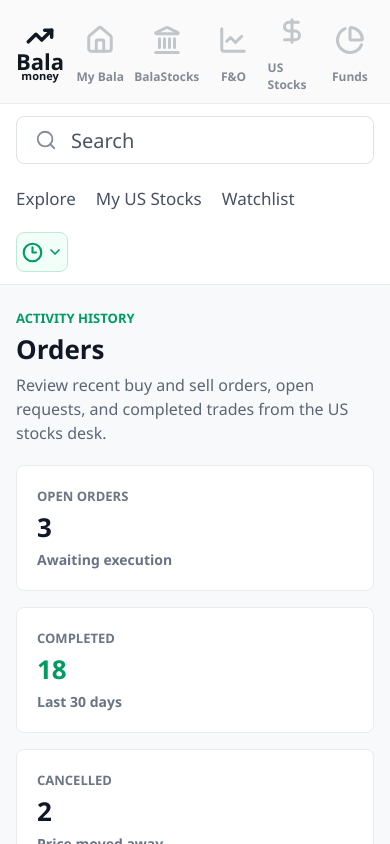
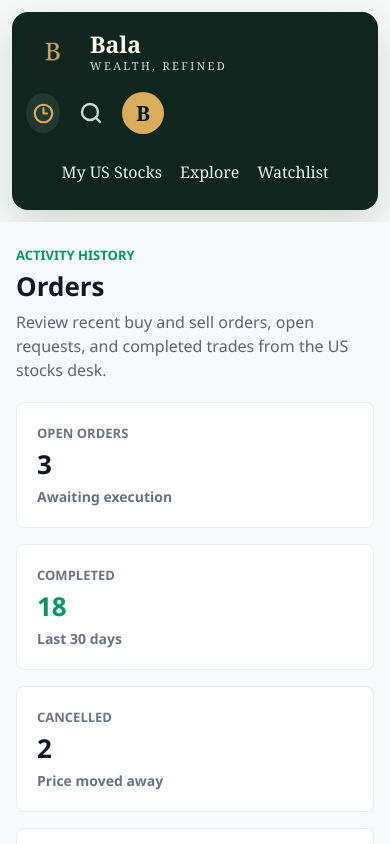
Before and after one commit to balajiekk/portfolio-pilot, a React (Vite) app: page /portfolio-pilot/orders in a window 390 px wide. Shown: the top 844 px of the page. Built offline with nearby package versions, Linux system fonts and the light colour scheme.

Commit message:
Replace shell with Bala Wealth header

```diff
--- a/scripts/create-spa-fallback.mjs
+++ b/scripts/create-spa-fallback.mjs
@@ -12,6 +12,7 @@
   "investments/us-stocks/my-us-stocks/index.html",
   "orders/index.html",
   "wallet-history/index.html",
+  "watchlist/index.html",
   "funds/index.html",
 ];
 
--- a/src/app/layouts/MainLayout.tsx
+++ b/src/app/layouts/MainLayout.tsx
@@ -1,7 +1,6 @@
 import type { ReactNode } from "react";
 
 import Header from "../../shared/components/Header";
-import Sidebar from "../../shared/components/Sidebar";
 
 interface MainLayoutProps {
   children: ReactNode;
@@ -10,8 +9,6 @@
 export default function MainLayout({ children }: MainLayoutProps) {
   return (
     <div className="app-shell">
-      <Sidebar />
-
       <div className="content-shell">
         <Header />
 
--- a/src/app/routes/AppRoutes.tsx
+++ b/src/app/routes/AppRoutes.tsx
@@ -25,6 +25,7 @@
       <Route path="/investments/us-stocks/my-us-stocks" element={withLayout(<Dashboard />)} />
       <Route path="/orders" element={withLayout(<DummyPage title="Orders" />)} />
       <Route path="/wallet-history" element={withLayout(<DummyPage title="Wallet History" />)} />
+      <Route path="/watchlist" element={withLayout(<DummyPage title="Watchlist" />)} />
       <Route path="/funds" element={withLayout(<FundsPage />)} />
     </Routes>
   );
--- a/src/shared/DummyPage.tsx
+++ b/src/shared/DummyPage.tsx
@@ -111,6 +111,24 @@
       { title: "FX conversion", detail: "Converted funds for US market purchases.", value: "$300" },
     ],
   },
+  Watchlist: {
+    eyebrow: "Market shortlist",
+    title: "Watchlist",
+    summary:
+      "Keep high-conviction stocks close at hand before they move into orders or your portfolio.",
+    metrics: [
+      { label: "Tracked stocks", value: "12", detail: "Across US markets" },
+      { label: "Price alerts", value: "5", detail: "Near target zones" },
+      { label: "Today movers", value: "4", detail: "Above 1% change", positive: true },
+      { label: "New ideas", value: "2", detail: "Added this week" },
+    ],
+    listTitle: "Current watchlist",
+    items: [
+      { title: "NVIDIA Corp.", detail: "Waiting for a pullback before adding exposure.", value: "Alert" },
+      { title: "Apple Inc.", detail: "Watching service revenue momentum after earnings.", value: "Core" },
+      { title: "Tesla Inc.", detail: "Volatility remains high; keep order size small.", value: "Watch" },
+    ],
+  },
   Funds: {
     eyebrow: "Mutual funds",
     title: "Fund portfolio",
--- a/src/shared/components/Header.tsx
+++ b/src/shared/components/Header.tsx
@@ -3,17 +3,19 @@
 import { NavLink, useLocation, useSearchParams } from "react-router-dom";
 import { ChevronDown, Clock3, ReceiptText, Search, WalletCards, X } from "lucide-react";
 import { usePortfolio } from "../../features/dashboard/hooks/usePortfolio";
+import balaLogo from "../../assets/bala-wealth-logo.png";
 
 const usStocksPath = "/investments/us-stocks/my-us-stocks";
 
-type HeaderTab =
-  | { label: string; to: string }
-  | { label: string; to?: never };
+interface HeaderTab {
+  label: string;
+  to: string;
+}
 
 const tabs: HeaderTab[] = [
+  { label: "My US Stocks", to: usStocksPath },
   { label: "Explore", to: "/explore" },
-  { label: "My US Stocks", to: usStocksPath },
-  { label: "Watchlist" },
+  { label: "Watchlist", to: "/watchlist" },
 ];
 
 const historyLinks = [
@@ -31,6 +33,7 @@
   const [searchParams, setSearchParams] = useSearchParams();
   const query = searchParams.get("q") ?? "";
   const [draftQuery, setDraftQuery] = useState(query);
+  const [isSearchOpen, setIsSearchOpen] = useState(Boolean(query));
   const [isSearchFocused, setIsSearchFocused] = useState(false);
   const [isHistoryOpen, setIsHistoryOpen] = useState(false);
   const historyMenuRef = useRef<HTMLDivElement | null>(null);
@@ -70,6 +73,7 @@
 
   useEffect(() => {
     setDraftQuery(query);
+    setIsSearchOpen(Boolean(query));
   }, [query]);
 
   useEffect(() => {
@@ -114,6 +118,7 @@
 
   function clearQuery() {
     setDraftQuery("");
+    setIsSearchOpen(false);
     commitQuery("");
   }
 
@@ -124,6 +129,7 @@
 
   function selectSuggestion(ticker: string) {
     setDraftQuery(ticker);
+    setIsSearchOpen(true);
     setIsSearchFocused(false);
     commitQuery(ticker);
   }
@@ -136,11 +142,21 @@
 
   return (
     <header className="topbar">
+      <NavLink className="topbar-brand" to="/my-bala" aria-label="Bala Wealth home">
+        <span className="topbar-brand__mark" aria-hidden="true">
+          <img src={balaLogo} alt="" />
+        </span>
+        <span className="topbar-brand__copy">
+          <strong>Bala</strong>
+          <small>WEALTH, REFINED</small>
+        </span>
+      </NavLink>
+
       <div className="topbar__tabs" aria-label="US stocks sections">
         {tabs.map((tab) => {
           const to = tab.to;
 
-          return to ? (
+          return (
             <NavLink
               key={tab.label}
               aria-label={tab.label}
@@ -151,13 +167,11 @@
             >
               {tab.label}
             </NavLink>
-          ) : (
-            <button key={tab.label} className="topbar__tab" type="button">
-              {tab.label}
-            </button>
           );
         })}
       </div>
+
+      <div className="topbar-actions">
         <div className="history-menu" ref={historyMenuRef}>
           <button
             aria-expanded={isHistoryOpen}
@@ -196,15 +210,29 @@
           ) : null}
         </div>
 
-      <form className="search-field" role="search" onSubmit={submitQuery}>
-        <Search aria-hidden="true" size={22} strokeWidth={2} />
+        <form
+          className={`search-field${isSearchOpen ? " search-field--open" : ""}`}
+          role="search"
+          onSubmit={submitQuery}
+        >
+          <button
+            aria-label="Search stocks"
+            className="search-field__trigger"
+            type="button"
+            onClick={() => setIsSearchOpen(true)}
+          >
+            <Search aria-hidden="true" size={24} strokeWidth={2.4} />
+          </button>
           <input
             aria-label="Search stocks"
             type="search"
             placeholder="Search"
             value={draftQuery}
             onChange={updateQuery}
-          onFocus={() => setIsSearchFocused(true)}
+            onFocus={() => {
+              setIsSearchOpen(true);
+              setIsSearchFocused(true);
+            }}
             onBlur={() => window.setTimeout(() => setIsSearchFocused(false), 120)}
           />
           {draftQuery ? (
@@ -236,6 +264,11 @@
             </div>
           ) : null}
         </form>
+
+        <NavLink className="profile-chip" to="/my-bala" aria-label="Open Bala profile">
+          B
+        </NavLink>
+      </div>
     </header>
   );
 }
--- a/src/shared/components/Sidebar.tsx
+++ b/src/shared/components/Sidebar.tsx
@@ -4,10 +4,10 @@
   Landmark,
   LineChart,
   PieChart,
-  TrendingUp,
 } from "lucide-react";
 import type { LucideIcon } from "lucide-react";
 import { NavLink } from "react-router-dom";
+import balaLogo from "../../assets/bala-wealth-logo.png";
 
 interface NavItem {
   label: string;
@@ -31,9 +31,7 @@
   return (
     <aside className="sidebar" aria-label="Primary navigation">
       <NavLink className="brand-lockup" to="/" aria-label="Bala Money home">
-        <TrendingUp aria-hidden="true" size={34} strokeWidth={3} />
-        <span>Bala</span>
-        <small>money</small>
+        <img src={balaLogo} alt="" />
       </NavLink>
 
       <nav className="side-nav">
--- a/src/styles/globals.css
+++ b/src/styles/globals.css
@@ -11,6 +11,10 @@
   --color-positive-soft: #e7f8ef;
   --color-negative: #f01d25;
   --color-negative-soft: #ffebed;
+  --brand-dark: #10251d;
+  --brand-dark-strong: #071b14;
+  --brand-gold: #d9ad5a;
+  --brand-mist: #c9d8d1;
   --green: var(--color-positive);
   --green-soft: var(--color-brand-soft);
   --red: var(--color-negative);
@@ -84,7 +88,7 @@
 .app-shell {
   display: flex;
   min-height: 100vh;
-  background: var(--bg);
+  background: #f7faf8;
 }
 
 .content-shell {
@@ -92,7 +96,7 @@
   min-width: 0;
   flex: 1;
   flex-direction: column;
-  background: var(--bg);
+  background: #f7faf8;
 }
 
 .app-main {
@@ -121,6 +125,11 @@
   font-weight: 800;
   line-height: 0.88;
   text-align: center;
+}
+
+.brand-lockup img {
+  width: 74px;
+  height: auto;
 }
 
 .brand-lockup svg {
@@ -199,19 +208,74 @@
 
 .topbar {
   display: flex;
-  min-height: 82px;
-  align-items: stretch;
-  gap: 28px;
-  padding: 0 40px;
-  border-bottom: 1px solid var(--line);
-  background: var(--bg);
+  min-height: 114px;
+  align-items: center;
+  gap: clamp(24px, 4vw, 58px);
+  margin: 18px 20px 0;
+  padding: 24px 42px;
+  border: 0;
+  border-radius: 16px;
+  color: #ecf6f0;
+  background: var(--brand-dark);
+  box-shadow: 0 14px 40px rgba(16, 37, 29, 0.16);
+}
+
+.topbar-brand {
+  display: flex;
+  min-width: 282px;
+  align-items: center;
+  gap: 22px;
+}
+
+.topbar-brand__mark {
+  position: relative;
+  display: block;
+  width: 66px;
+  height: 66px;
+  flex: 0 0 66px;
+  overflow: hidden;
+  border-radius: 14px;
+  background: var(--brand-dark-strong);
+}
+
+.topbar-brand__mark img {
+  position: absolute;
+  top: -10px;
+  left: -5px;
+  width: 128px;
+  max-width: none;
+}
+
+.topbar-brand__copy {
+  display: grid;
+  gap: 4px;
+  min-width: 0;
+}
+
+.topbar-brand__copy strong {
+  color: #fffaf0;
+  font-family: Georgia, "Times New Roman", serif;
+  font-size: 28px;
+  font-weight: 760;
+  line-height: 1;
+}
+
+.topbar-brand__copy small {
+  color: var(--brand-mist);
+  font-family: Georgia, "Times New Roman", serif;
+  font-size: 16px;
+  font-weight: 500;
+  letter-spacing: 5px;
+  line-height: 1;
+  white-space: nowrap;
 }
 
 .topbar__tabs {
   display: flex;
   min-width: 0;
-  align-items: stretch;
-  gap: 36px;
+  align-items: center;
+  justify-content: center;
+  gap: clamp(28px, 4vw, 54px);
   overflow-x: auto;
 }
 
@@ -220,28 +284,37 @@
   display: flex;
   flex: 0 0 auto;
   align-items: center;
+  min-height: 48px;
   border: 0;
   background: transparent;
-  color: #475163;
-  font-size: 20px;
-  font-weight: 500;
+  color: #e6f0ea;
+  font-family: Georgia, "Times New Roman", serif;
+  font-size: 22px;
+  font-weight: 540;
   white-space: nowrap;
 }
 
 .topbar__tab--active {
-  color: #06111f;
-  font-weight: 750;
+  color: var(--brand-gold);
+  font-weight: 760;
 }
 
 .topbar__tab--active::after {
   position: absolute;
   right: 0;
-  bottom: 0;
+  bottom: 2px;
   left: 0;
-  height: 5px;
-  border-radius: 5px 5px 0 0;
-  background: var(--green);
+  height: 2px;
+  border-radius: 2px;
+  background: var(--brand-gold);
   content: "";
+}
+
+.topbar-actions {
+  display: flex;
+  align-items: center;
+  gap: 18px;
+  margin-left: auto;
 }
 
 .history-menu {
@@ -253,16 +326,16 @@
 
 .history-menu__trigger {
   display: inline-flex;
-  width: 52px;
+  width: 34px;
   height: 42px;
   align-items: center;
   justify-content: center;
-  gap: 4px;
+  gap: 0;
   align-self: center;
-  border: 1px solid #dde3e8;
-  border-radius: 8px;
-  color: #5c6676;
-  background: #ffffff;
+  border: 0;
+  border-radius: 50%;
+  color: var(--brand-mist);
+  background: transparent;
   transition:
     background 160ms ease,
     border-color 160ms ease,
@@ -271,9 +344,12 @@
 
 .history-menu__trigger:hover,
 .history-menu__trigger--active {
-  border-color: #bfe9d4;
-  color: var(--color-brand);
-  background: #f1fff8;
+  color: var(--brand-gold);
+  background: rgba(255, 255, 255, 0.08);
+}
+
+.history-menu__trigger svg:last-child {
+  display: none;
 }
 
 .history-menu__panel {
@@ -344,31 +420,69 @@
 .search-field {
   position: relative;
   display: flex;
-  width: min(330px, 30vw);
-  min-width: 240px;
-  height: 54px;
+  width: 42px;
+  min-width: 42px;
+  height: 42px;
   align-items: center;
-  gap: 14px;
+  gap: 0;
   align-self: center;
-  margin-left: auto;
-  padding: 0 18px;
-  border: 1px solid #dde3e8;
-  border-radius: 8px;
-  color: #868d96;
-  background: var(--bg);
+  margin-left: 0;
+  padding: 0;
+  border: 0;
+  border-radius: 999px;
+  color: var(--brand-mist);
+  background: transparent;
+  transition:
+    width 180ms ease,
+    background 180ms ease;
+}
+
+.search-field--open {
+  width: min(300px, 26vw);
+  min-width: 220px;
+  gap: 10px;
+  padding: 0 12px;
+  background: rgba(255, 255, 255, 0.1);
+}
+
+.search-field__trigger {
+  display: grid;
+  width: 42px;
+  height: 42px;
+  flex: 0 0 42px;
+  place-items: center;
+  border-radius: 50%;
+  color: var(--brand-mist);
+}
+
+.search-field__trigger:hover,
+.search-field--open .search-field__trigger {
+  color: var(--brand-gold);
+  background: rgba(255, 255, 255, 0.08);
 }
 
 .search-field input {
   min-width: 0;
   flex: 1;
+  width: 0;
   border: 0;
   outline: 0;
-  color: #1f2937;
-  font-size: 20px;
+  color: #fffaf0;
+  background: transparent;
+  font-size: 16px;
+  opacity: 0;
+  pointer-events: none;
+  transition: opacity 160ms ease;
+}
+
+.search-field--open input {
+  width: auto;
+  opacity: 1;
+  pointer-events: auto;
 }
 
 .search-field input::placeholder {
-  color: #4b5563;
+  color: #b9c8c1;
 }
 
 .search-field__clear {
@@ -378,12 +492,12 @@
   flex: 0 0 30px;
   place-items: center;
   border-radius: 8px;
-  color: #737d89;
+  color: var(--brand-mist);
 }
 
 .search-field__clear:hover {
-  background: #eef2f5;
-  color: #1f2937;
+  background: rgba(255, 255, 255, 0.08);
+  color: #fffaf0;
 }
 
 .search-suggestions {
@@ -398,6 +512,24 @@
   border-radius: 8px;
   background: #ffffff;
   box-shadow: 0 16px 36px rgba(17, 24, 39, 0.12);
+}
+
+.profile-chip {
+  display: grid;
+  width: 48px;
+  height: 48px;
+  flex: 0 0 48px;
+  place-items: center;
+  border-radius: 50%;
+  color: #071b14;
+  background: var(--brand-gold);
+  font-family: Georgia, "Times New Roman", serif;
+  font-size: 21px;
+  font-weight: 760;
+}
+
+.profile-chip:hover {
+  filter: brightness(1.05);
 }
 
 .search-suggestions__item {
@@ -1051,7 +1183,17 @@
 
   .topbar {
     gap: 22px;
-    padding: 0 28px;
+    padding: 20px 26px;
+  }
+
+  .topbar-brand {
+    min-width: 240px;
+    gap: 16px;
+  }
+
+  .topbar-brand__copy small {
+    font-size: 14px;
+    letter-spacing: 3px;
   }
 
   .topbar__tabs {
@@ -1135,8 +1277,35 @@
   .topbar {
     min-height: auto;
     flex-wrap: wrap;
-    gap: 12px;
-    padding: 12px 16px;
+    gap: 14px 18px;
+    margin: 12px;
+    padding: 16px;
+  }
+
+  .topbar-brand {
+    flex: 1 1 auto;
+    min-width: min(100%, 250px);
+  }
+
+  .topbar-brand__mark {
+    width: 58px;
+    height: 58px;
+    flex-basis: 58px;
+  }
+
+  .topbar-brand__mark img {
+    top: -9px;
+    left: -5px;
+    width: 114px;
+  }
+
+  .topbar-brand__copy strong {
+    font-size: 25px;
+  }
+
+  .topbar-actions {
+    margin-left: 0;
+    gap: 14px;
   }
 
   .topbar__tabs {
@@ -1147,11 +1316,10 @@
 
   .topbar__tab {
     height: 44px;
-    font-size: 17px;
+    font-size: 18px;
   }
 
   .history-menu {
-    order: 2;
     align-items: center;
   }
 
@@ -1165,10 +1333,15 @@
   }
 
   .search-field {
-    width: 100%;
-    min-width: 0;
-    height: 48px;
-    order: 1;
+    width: 42px;
+    min-width: 42px;
+    height: 42px;
+    order: 0;
+  }
+
+  .search-field--open {
+    width: min(240px, calc(100vw - 148px));
+    min-width: 176px;
   }
 
   .market-strip {
@@ -1259,7 +1432,58 @@
   }
 
   .topbar__tabs {
-    gap: 20px;
+    gap: 18px;
+  }
+
+  .topbar {
+    padding: 14px;
+  }
+
+  .topbar-brand {
+    gap: 12px;
+    min-width: 210px;
+  }
+
+  .topbar-brand__mark {
+    width: 52px;
+    height: 52px;
+    flex-basis: 52px;
+    border-radius: 12px;
+  }
+
+  .topbar-brand__mark img {
+    top: -8px;
+    left: -4px;
+    width: 102px;
+  }
+
+  .topbar-brand__copy strong {
+    font-size: 23px;
+  }
+
+  .topbar-brand__copy small {
+    font-size: 11px;
+    letter-spacing: 2.4px;
+  }
+
+  .topbar-actions {
+    gap: 10px;
+  }
+
+  .topbar__tab {
+    font-size: 16px;
+  }
+
+  .profile-chip {
+    width: 42px;
+    height: 42px;
+    flex-basis: 42px;
+  }
+
+  .search-field--open {
+    width: 100%;
+    min-width: 0;
+    order: 4;
   }
 
   .market-index {
```
Also changed, not shown: src/assets/bala-wealth-logo.png (added), 1 other file (tests, documents, lock files or other folders). Lines whose indentation alone changed are shown as unchanged.
